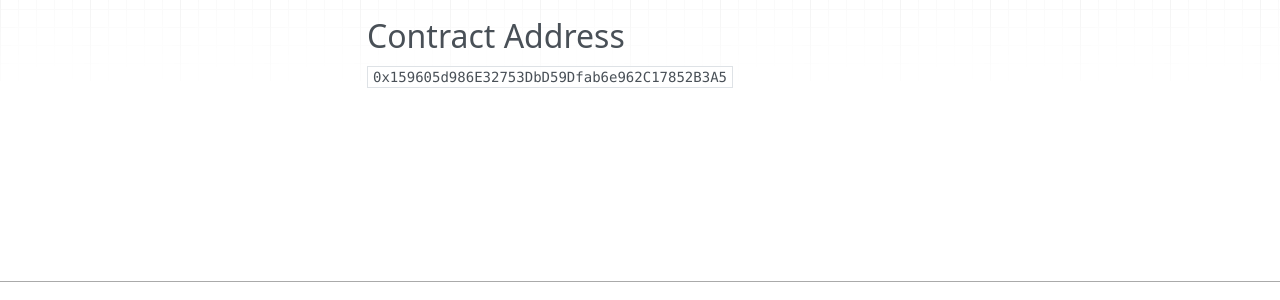
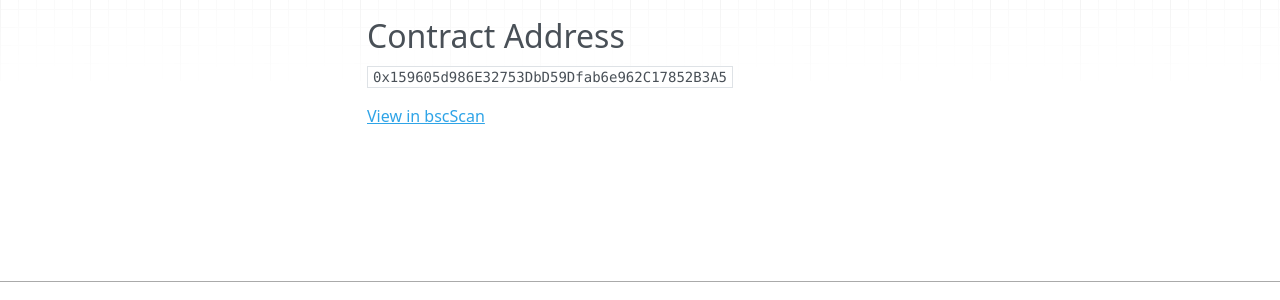
Before and after one commit to pop-token/pop-token.github.io, an MkDocs documentation site: the page built from docs/index.md, in a window 1280 px wide. Shown: the part 225-525 px from the top of the page. Built offline with MkDocs 1.6.1, drawn with Linux system fonts in a browser that asks for light colours; nearby versions of some CDN libraries.

Commit message:
add link to bscscan

```diff
--- a/docs/index.md
+++ b/docs/index.md
@@ -5,3 +5,5 @@ POP ![poptoken-icon](img/poptoken.png)
 ## Contract Address
 
 `0x159605d986E32753DbD59Dfab6e962C17852B3A5`
+
+[View in bscScan](https://bscscan.com/token/0x159605d986E32753DbD59Dfab6e962C17852B3A5)
```
